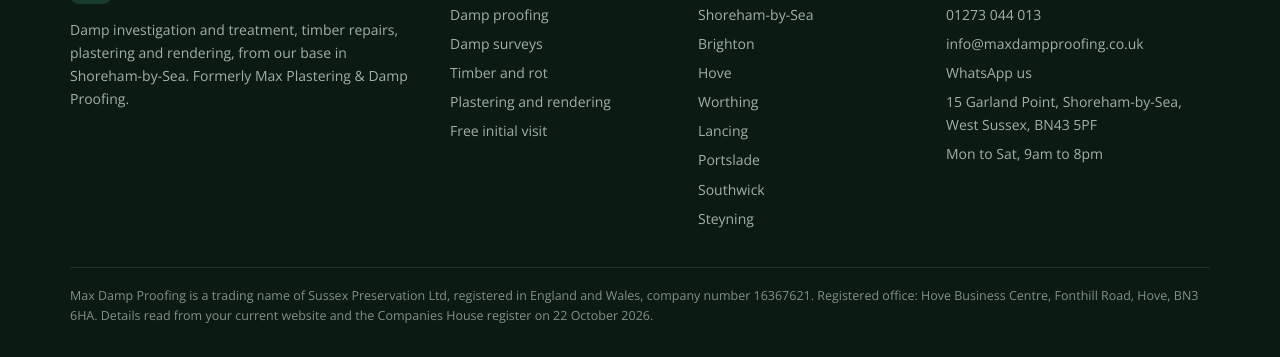
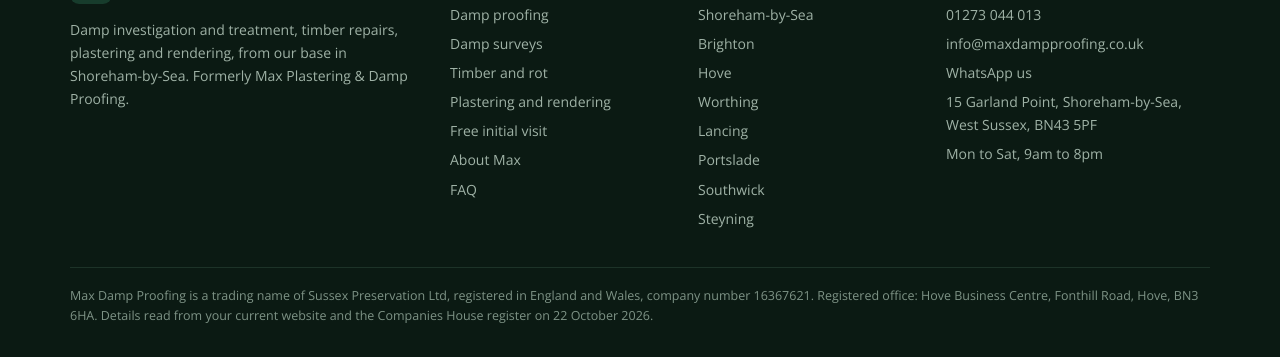
Before and after one commit to andrei170/max-plastering-demo, a plain HTML site: page area-southwick.html in a window 1280 px wide. Shown: the part 2068-2425 px from the top of the page. Drawn offline with nearby package versions, Linux system fonts and the light colour scheme.

Commit message:
Build AG1 asset pack

```diff
--- a/area-southwick.html
+++ b/area-southwick.html
@@ -19,7 +19,7 @@
 <footer class="site"><div class="wrap"><div class="foot">
 <div><a class="logo" href="index.html"><span class="mk"><svg width="24" height="24" viewBox="0 0 24 24" aria-hidden="true"><path d="M3 21V9l9-6 9 6v12" fill="none" stroke="#a9c96a" stroke-width="2.4" stroke-linejoin="round"/><path d="M8 21v-7h8v7" fill="none" stroke="#fff" stroke-width="2.2"/><path d="M12 7.5c-1.6 2-2.4 3.2-2.4 4.2a2.4 2.4 0 0 0 4.8 0c0-1-.8-2.2-2.4-4.2z" fill="#a9c96a"/></svg></span><span class="tx" style="color:#fff">MAX <b>DAMP PROOFING</b></span></a>
 <p style="margin-top:14px">Damp investigation and treatment, timber repairs, plastering and rendering, from our base in Shoreham-by-Sea. Formerly Max Plastering &amp; Damp Proofing.</p></div>
-<div><h4>Services</h4><ul><li><a href="damp-proofing.html">Damp proofing</a></li><li><a href="damp-proofing.html#survey">Damp surveys</a></li><li><a href="timber-treatment.html">Timber and rot</a></li><li><a href="plastering-rendering.html">Plastering and rendering</a></li><li><a href="quote.html">Free initial visit</a></li></ul></div>
+<div><h4>Services</h4><ul><li><a href="damp-proofing.html">Damp proofing</a></li><li><a href="damp-proofing.html#survey">Damp surveys</a></li><li><a href="timber-treatment.html">Timber and rot</a></li><li><a href="plastering-rendering.html">Plastering and rendering</a></li><li><a href="quote.html">Free initial visit</a></li><li><a href="about.html">About Max</a></li><li><a href="faq.html">FAQ</a></li></ul></div>
 <div><h4>Areas</h4><ul><li><a href="area-shoreham-by-sea.html">Shoreham-by-Sea</a></li><li><a href="area-brighton.html">Brighton</a></li><li><a href="area-hove.html">Hove</a></li><li><a href="area-worthing.html">Worthing</a></li><li><a href="area-lancing.html">Lancing</a></li><li><a href="area-portslade.html">Portslade</a></li><li><a href="area-southwick.html">Southwick</a></li><li><a href="area-steyning.html">Steyning</a></li></ul></div>
 <div><h4>Contact</h4><ul><li><a href="tel:+441273044013">01273 044 013</a></li><li><a href="mailto:info@maxdampproofing.co.uk">info@maxdampproofing.co.uk</a></li><li><a href="https://wa.me/441273044013">WhatsApp us</a></li><li>15 Garland Point, Shoreham-by-Sea, West Sussex, BN43 5PF</li><li>Mon to Sat, 9am to 8pm</li></ul></div>
 </div><div class="legal">Max Damp Proofing is a trading name of Sussex Preservation Ltd, registered in England and Wales, company number 16367621. Registered office: Hove Business Centre, Fonthill Road, Hove, BN3 6HA. Details read from your current website and the Companies House register on 22 October 2026.</div></div></footer>
```
